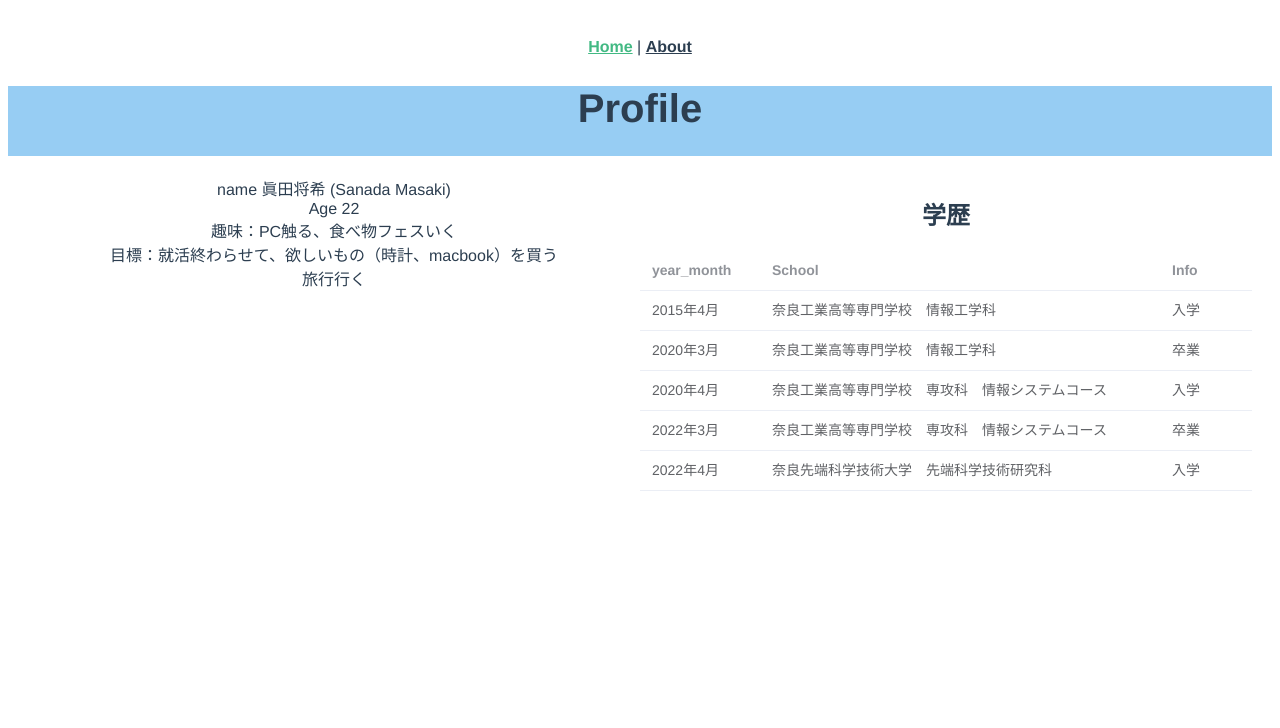
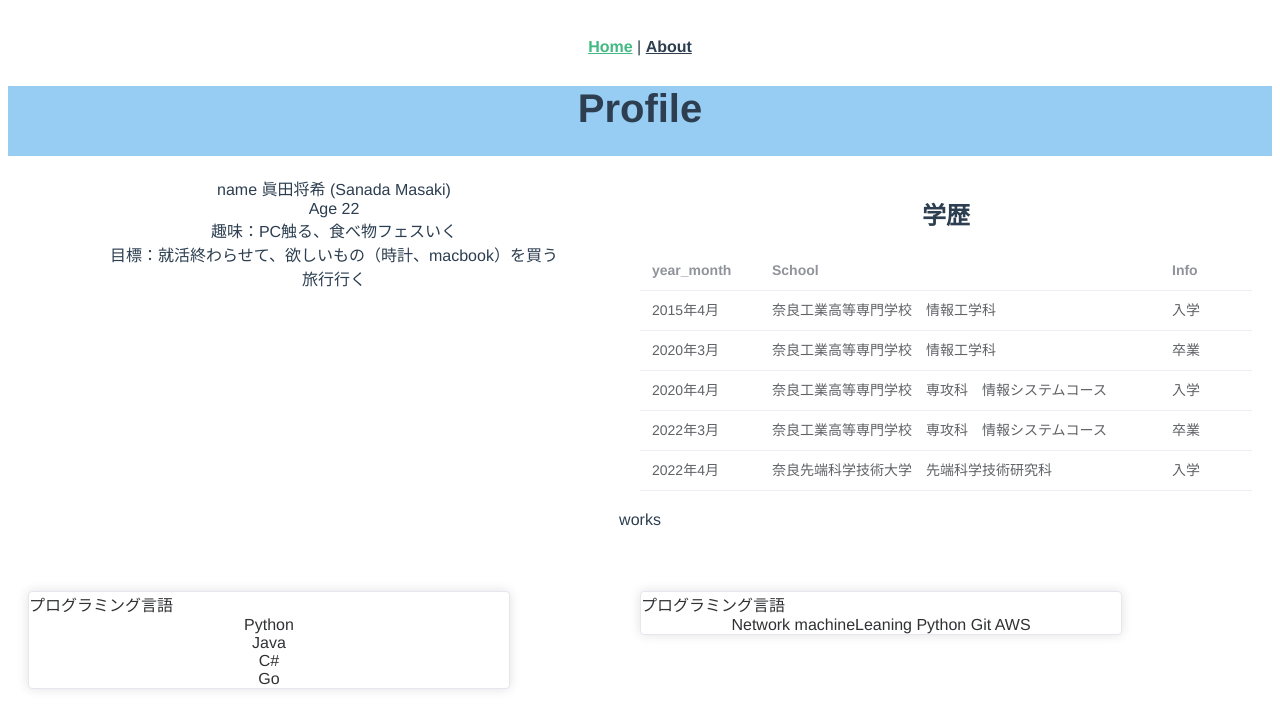
Before and after one commit to masaki12-s/portfolio, a Vue app: page / in a window 1280 px wide. Shown: the top 728 px of the page. Built offline with nearby package versions, Linux system fonts and the light colour scheme.

Commit message:
works追加

```diff
--- a/src/views/HomeView.vue
+++ b/src/views/HomeView.vue
@@ -2,18 +2,20 @@
 <template>
     <div class="common-layout">
       <profile id="Profile"/>
-
-
-
+      <works id="Works"/>
   </div>
 </template>
 
 <script lang="ts">
 import Profile from './Profile.vue';
+import Works from './Works.vue';
+import Research from './Research.vue';
 export default {
   name: 'home',
   components: {
     Profile,
+    Works,
+    Research,
   },
 };
 
--- a/src/views/Works.vue
+++ b/src/views/Works.vue
@@ -2,17 +2,36 @@
     <el-header>
         works
     </el-header>
-     <el-card class="box-card">
-                <template #header>
-                  <div class="card-header">
-                    <span>スキル</span>
-                  </div>
-                </template>
-                <div> Network
+    <el-main>
+        <el-row>
+            <el-col :span="12">
+                <el-card class="box-card" :body-style="{ padding: '0px' }">
+                    <div class="card-header">
+                        <span>プログラミング言語</span>
+                    </div>
+                    <div>
+                        Python <br>
+                        Java <br>
+                        C# <br>
+                        Go <br>
+                    </div>
+                </el-card>
+            </el-col>
+            <el-col :span="12">
+                <el-card class="box-card" :body-style="{ padding: '0px' }">
+                    <div class="card-header">
+                        <span>プログラミング言語</span>
+                    </div>
+                    <div> Network
                       machineLeaning
                       Python
                       Git
                       AWS
-            </div>
-    </el-card>
+                    </div>
+                </el-card>
+            </el-col>
+        </el-row>
+
+    </el-main>
+
 </template>
```
